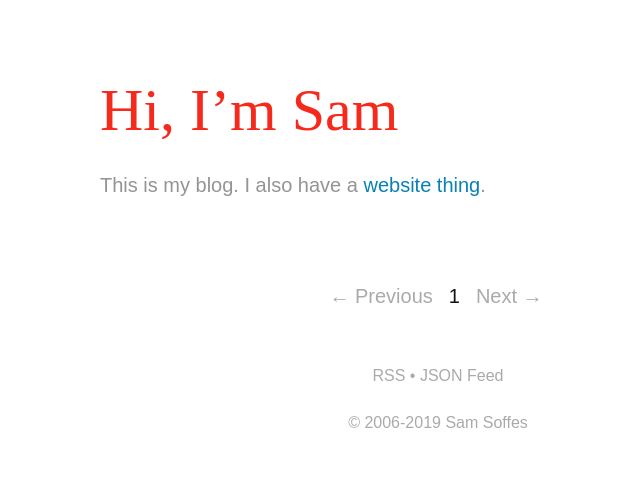
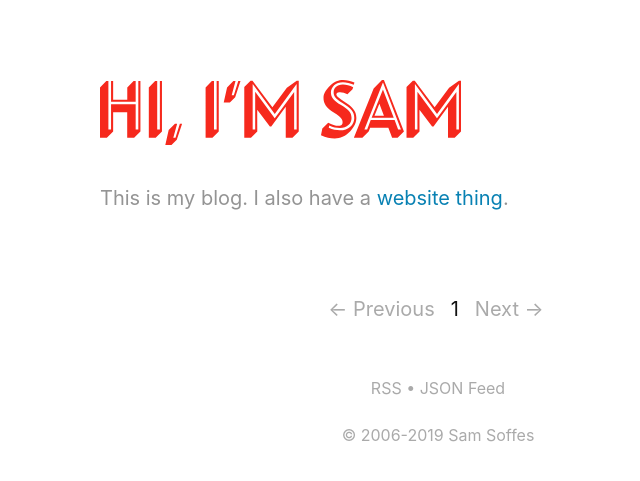
Before and after one commit to soffes/soffes.blog, a Jekyll site: the page built from index.html, in a window 1280 px wide. Shown: the top 481 px of the page, without its empty margins (202-842 px from the left). Built offline with Jekyll 4.4.1, drawn with Linux system fonts in a browser that asks for light colours; some web fonts are replaced; the list of posts is cut into pages by our own code.

Commit message:
Remove Whitney

```diff
--- a/Gemfile
+++ b/Gemfile
@@ -1,6 +1,6 @@
 source 'https://rubygems.org'
 
-ruby '2.4.3'
+ruby '2.6.2'
 
 gem 'jekyll'
 gem 'rake'
--- a/_layouts/default.html
+++ b/_layouts/default.html
@@ -2,11 +2,10 @@
 <html lang="{{ site.lang | default: "en-US" }}">
 <head prefix="og: https://ogp.me/ns# fb: https://ogp.me/ns/fb# article: https://ogp.me/ns/article#">
   <meta charset="utf-8">
-  <title>{% if page.title %}{{ page.title }} — {% endif %}Hi, I’m Sam</title>
+  <title>{% if page.title %}{{ page.title }} — {% endif %}{{ site.title }}</title>
   <link rel="mask-icon" sizes="any" href="/favicon.svg" color="#f6291d">
   <link rel="shortcut icon" href="/favicon.ico" type="image/x-icon">
   <link rel="apple-touch-icon" href="/apple-touch-icon-192x192.png" sizes="192x192">
-  <link rel="stylesheet" type="text/css" href="https://cloud.typography.com/619254/777982/css/fonts.css">
   <link href="/css/styles.css" rel="stylesheet">
   <link rel="me" href="https://www.google.com/profiles/samsoffes">
   <link rel="author" type="text/plain" href="/humans.txt">
@@ -27,7 +26,10 @@
 <body>
   {% unless page.cover_image %}
   <header>
-    <h1><a href="/" rel="home">{{ site.title }}</a></h1>
+    <h1><a href="/" rel="home" title="{{ site.title }}">
+      <span>{{ site.title }}</span>
+      <img src="/logo.svg" width="361" height="65" alt="{{ site.title }}">
+    </a></h1>
     <p>{{ site.description }}</p>
   </header>
   {% endunless %}
--- a/_sass/globals/variables.scss
+++ b/_sass/globals/variables.scss
@@ -2,7 +2,7 @@
 $width: 708px;
 
 // Fonts
-$font-family: 'Whitney A', 'Whitney B', sans-serif;
+$font-family: -apple-system, BlinkMacSystemFont, sans-serif;
 $standard-weight: 400;
 $bold-weight: 600;
 $monospace-font-family: 'Menlo', 'Monaco', monospace;
--- a/css/styles.scss
+++ b/css/styles.scss
@@ -114,10 +114,13 @@ h1 {
   color: #000;
   font-size: 3em;
   margin-bottom: 0.5em;
-  font-family: 'Landmark Dimensional A', 'Landmark Dimensional B';
   font-weight: 400;
   text-transform: capitalize;
   line-height: 1em;
+
+  span {
+    display: none;
+  }
 }
 
 body > header h1 {
```
Also changed, not shown: Gemfile.lock, logo.svg (added), 1 other file.
